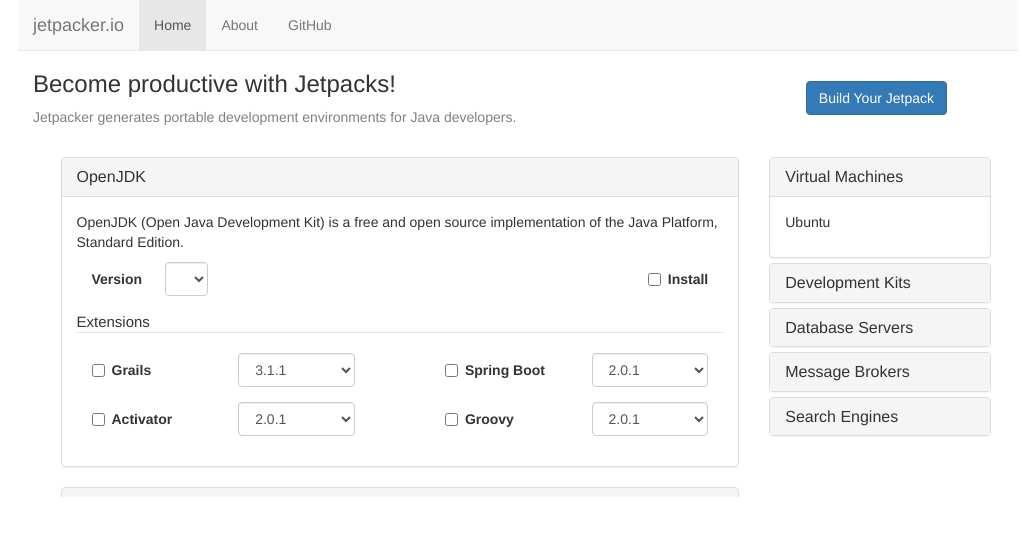
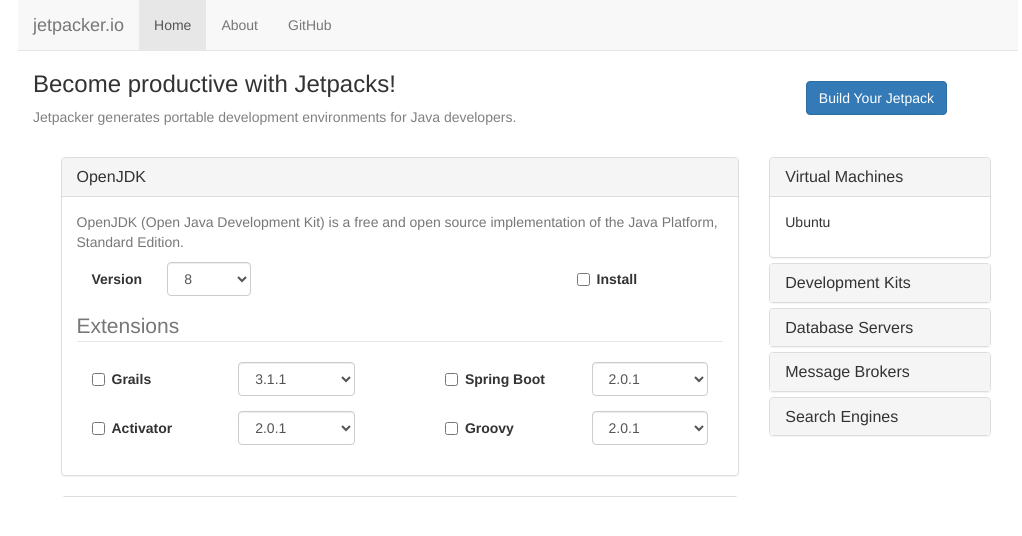
Before and after one commit to jetpacker/jetpacker-ui, a Vue app: page / in a window 1280 px wide. Shown: the top 536 px of the page, without its empty margins (122-1144 px from the left). Built offline with nearby package versions, Linux system fonts and the light colour scheme.

Commit message:
Improve Bootstrap layout

```diff
--- a/src/components/configurations/Kit.vue
+++ b/src/components/configurations/Kit.vue
@@ -4,10 +4,12 @@
       <h3 class="panel-title">OpenJDK</h3>
     </div>
     <div class="panel-body">
-      <p>OpenJDK (Open Java Development Kit) is a free and open source implementation of the Java Platform, Standard Edition.</p>
-      <form class="form-horizontal">
-        <div class="form-group col-xs-6">
-          <label for="version" class="control-label col-sm-3">Version</label>
+      <p class="text-muted">
+        OpenJDK (Open Java Development Kit) is a free and open source implementation of the Java Platform, Standard Edition.
+      </p>
+      <div class="form-horizontal">
+        <div class="form-group col-xs-9">
+          <label for="version" class="control-label col-sm-2">Version</label>
           <div class="col-sm-3">
             <select class="form-control" id="version">
               <option>8</option>
@@ -16,8 +18,8 @@
           </div>
         </div>
 
-        <div class="checkbox col-xs-6 pull-right">
-          <label class="pull-right">
+        <div class="checkbox col-xs-3 pull-right">
+          <label>
             <input id="install" type="checkbox"> <strong>Install</strong>
           </label>
         </div>
@@ -25,7 +27,7 @@
         <div class="clearfix"></div>
 
         <fieldset>
-          <legend>Extensions</legend>
+          <legend class="text-muted">Extensions</legend>
             <div class="form-group col-sm-6">
               <div class="checkbox col-sm-6">
                 <label>
@@ -82,14 +84,7 @@
               </div>
             </div>
         </fieldset>
-
-      </form>
+      </div>
     </div>
   </div>
 </template>
-
-<style scoped>
-  legend {
-    font-size: 15px;
-  }
-</style>
```
